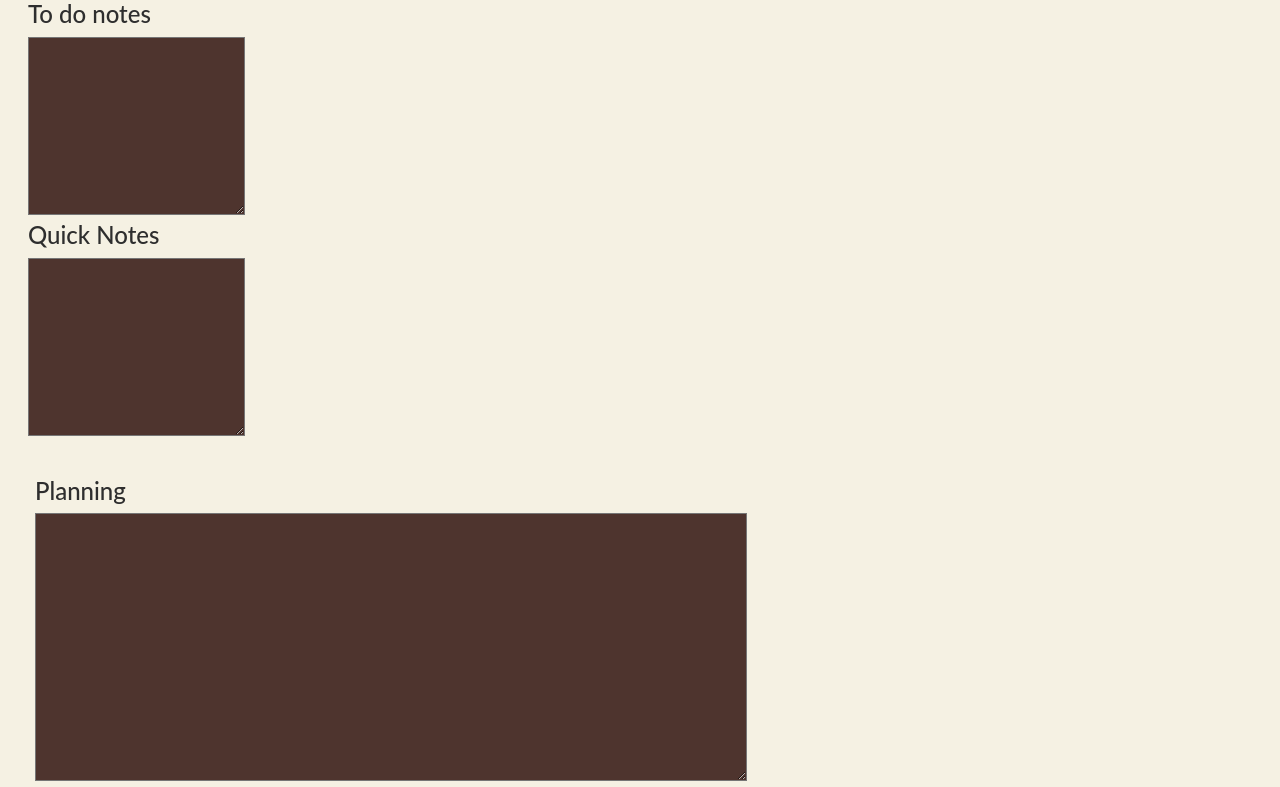
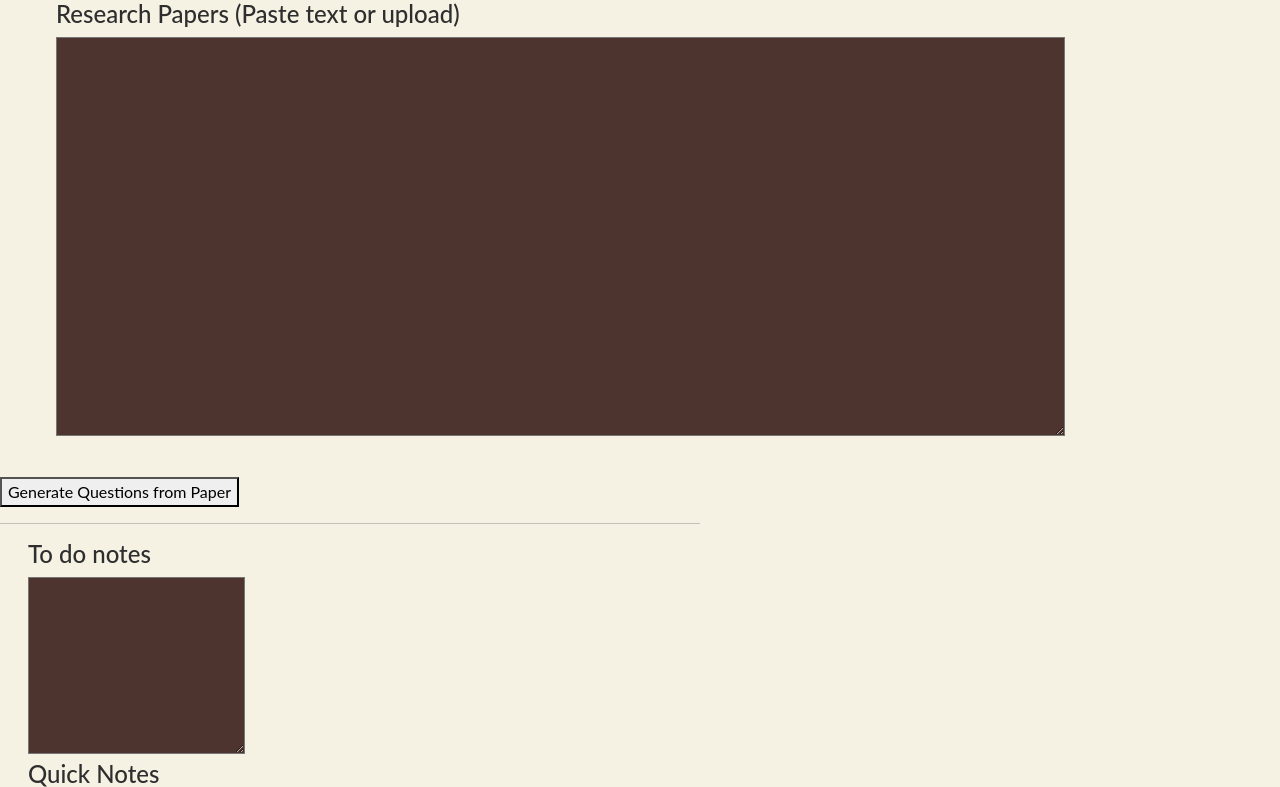
Before and after one commit to Rori-Una/Bioethical_Banter, a Flask app: page /management in a window 1280 px wide. Shown: the part 139-926 px from the top of the page. Run offline with Flask 3, Linux system fonts and the light colour scheme.

Commit message:
template additions

```diff
--- a/templates/planning.html
+++ b/templates/planning.html
@@ -15,21 +15,23 @@
 {% block main %}
 <!-- form element so that the user can save their work or have an export function where they can export their work as a pdf doc -->
 <form action="/management" method="post" style="text-align:left; max-width:700px;">
+    <div class="research set">
+        <h4>Research Papers (Paste text or upload)</h4>
+        <textarea class="planning" name="paper_text" rows="15" cols="100" placehlder="Paste research paper text here..."></textarea>
+    </div>
+    <div>
+        <button type="submit" name="action" value="generate_questions">Generate Questions from Paper</button>
+    </div>
+    <hr>
     <div class="planPad set">
         <h4>To do notes</h4>
         <textarea class="planning" name="toDo" rows="7"></textarea>
         <h4>Quick Notes</h4>
         <textarea class="planning" name="quickNotes" rows="7"></textarea>
     </div>
-
     <div class="mainPlan set">
         <h4>Planning</h4>
         <textarea class="planning" name="planning" rows="10" cols="70"></textarea>
     </div>
-    <div class="research set">
-        <h4>Research Papers (Paste text or upload)</h4>
-        <textarea class="planning" name="paper_text" rows="15" cols="100" placehlder="Paste research paper text here..."></textarea>
-    </div>
 </form>
-
 {% endblock %}
--- a/templates/prompt.html
+++ b/templates/prompt.html
@@ -14,6 +14,7 @@
 
 {% block main %}
     <h1>Prompting page</h1>
+    <h5>To generate questions, head to the planning page, paste the research text you wish to generate question from, then return to prompt page to select a question.</h5>
     <form action="/prompt" method="post" style="text-align:left; max-width:700px;">
         <div>
             <h4>Selected Question</h4>
```
